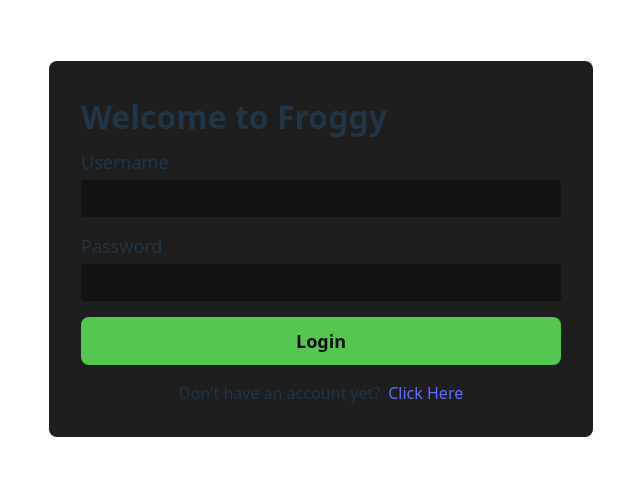
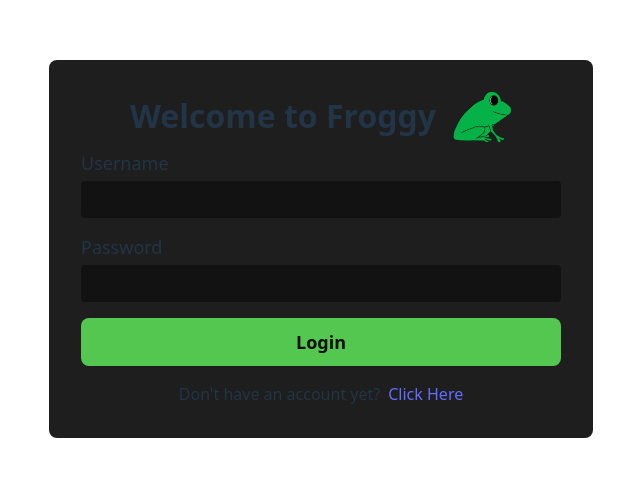
Before and after one commit to millerforce/CSCN73060-Project-1, a React (Vite) app in the folder web/: page /login in a window 1280 px wide. Shown: the part 151-628 px from the top of the page, without its empty margins (319-959 px from the left). Built offline with nearby package versions, Linux system fonts and the light colour scheme; no server answers.

Commit message:
Added the froggy logo to the login form

```diff
--- a/web/src/styles/pages/loginPage.module.css
+++ b/web/src/styles/pages/loginPage.module.css
@@ -15,6 +15,14 @@
     border-radius: 0.5rem;
     padding: 2rem;
     max-width: 30rem;
+}
+
+.header {
+    display: flex;
+    flex-direction: row;
+    justify-content: center;
+    gap: 1rem;
+    text-align: center;
 }
 
 .title {
--- a/web/src/ui/pages/loginPage.tsx
+++ b/web/src/ui/pages/loginPage.tsx
@@ -3,6 +3,7 @@ import { useForm } from "react-hook-form";
 import type { AccountCredentials } from "../../http/types/account.ts";
 import { useAuth } from "../../auth/authProvider.tsx";
 import { NavLink, useNavigate } from "react-router";
+import ImageWrapper from "../components/imageWrapper.tsx";
 
 export default function LoginPage() {
   const {
@@ -23,7 +24,11 @@ export default function LoginPage() {
   return (
     <div className={styles.wrapper}>
       <div className={styles.content}>
-        <div className={styles.title}>Welcome to Froggy</div>
+        <div className={styles.header}>
+          <div className={styles.title}>Welcome to Froggy</div>
+          <ImageWrapper src={"/images/froggy.png"} width={60} height={50} />
+        </div>
+
         <form className={styles.form} onSubmit={handleSubmit(onSubmit)}>
           <div className={styles.item}>
             <label>Username</label>
```
